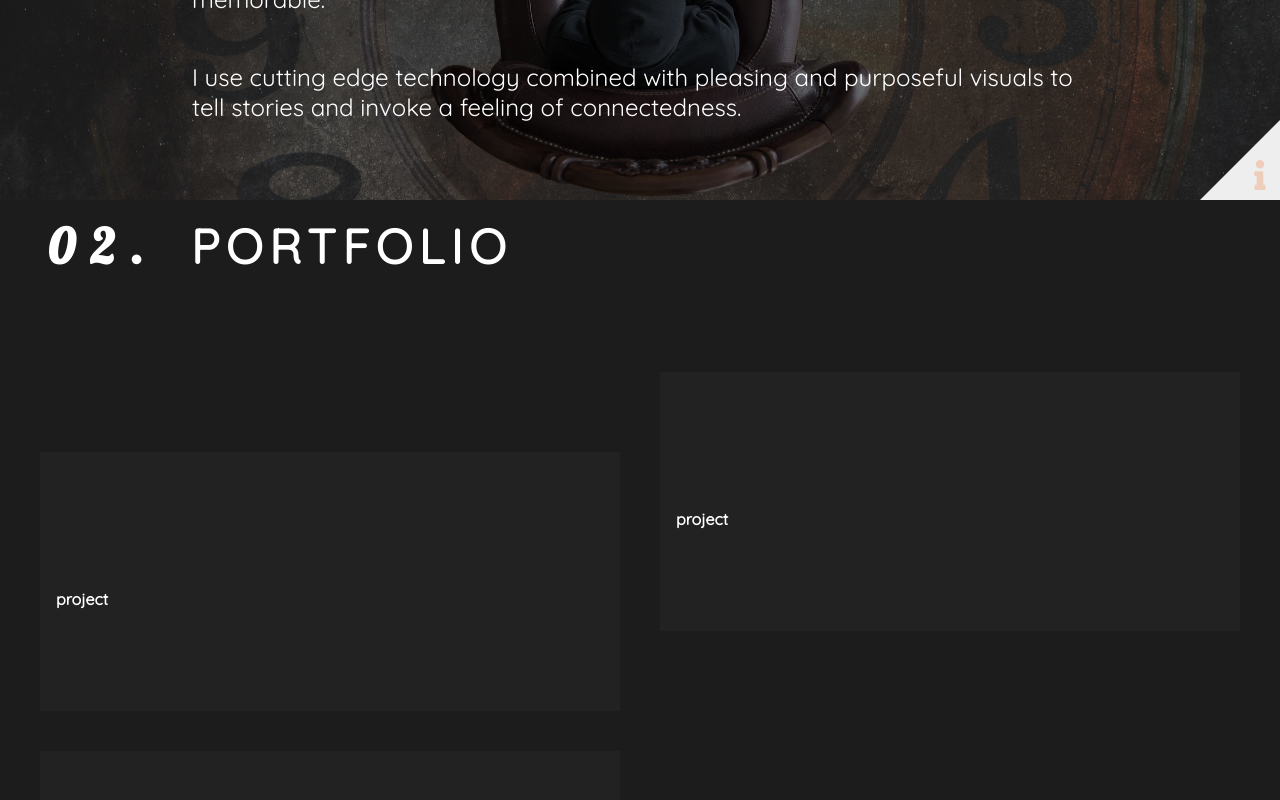
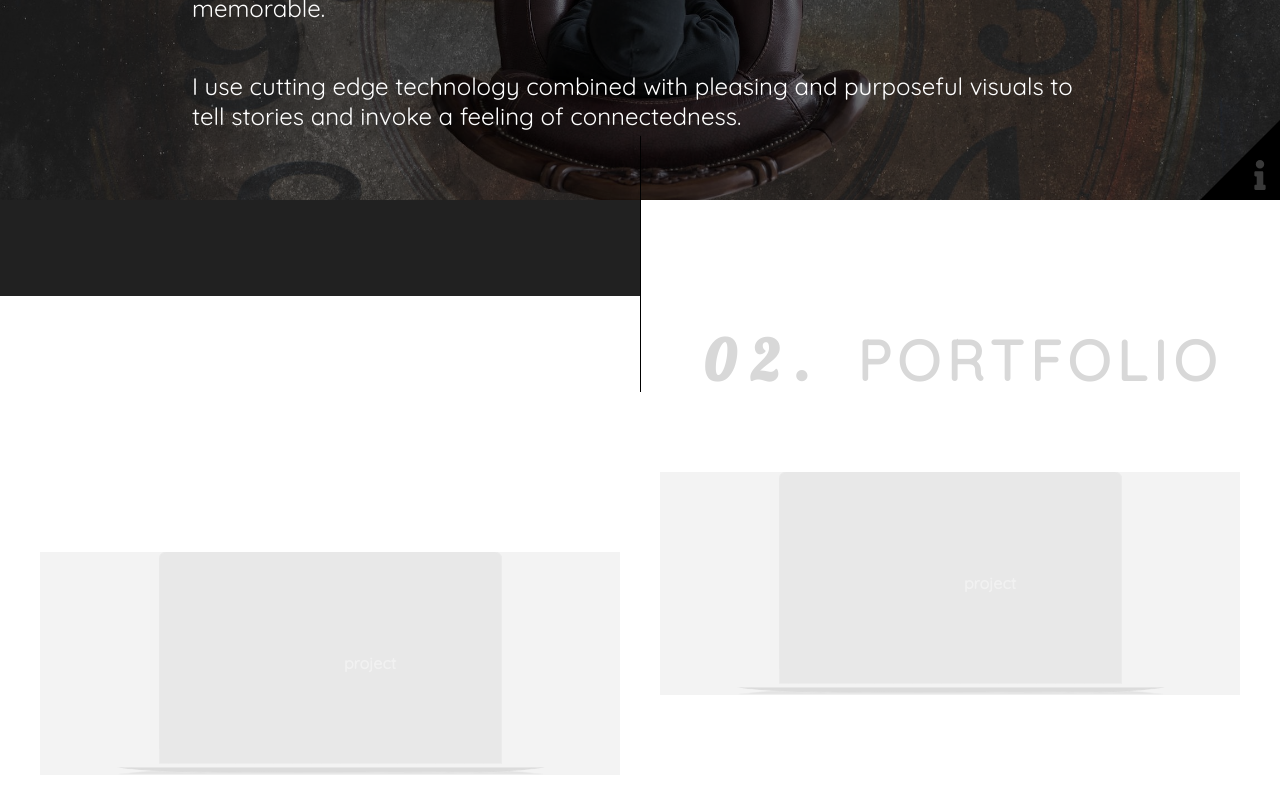
Before and after one commit to codingkix/portfolio, a React (Create React App) app: page / in a window 1280 px wide. Shown: the part 1400-2200 px from the top of the page. Built offline with nearby package versions, Linux system fonts and the light colour scheme.

Commit message:
portfolio bg

```diff
--- a/src/About.css
+++ b/src/About.css
@@ -18,7 +18,7 @@
   right: 0;
   width: 0;
   height: 0;
-  border-bottom: 5rem solid #eee;
+  border-bottom: 5rem solid #000;
   border-left: 5rem solid transparent;
   cursor: pointer;
   z-index: 10;
@@ -30,7 +30,7 @@
   right: 5px;
   width: 30px;
   height: 30px;
-  color: rgb(238, 93, 9);
+  color: #fff;
   animation: blink 1.5s linear alternate infinite;
 }
 
@@ -146,7 +146,7 @@
 .About-more-photos .mask0 {
   left: 0;
   top: calc(100% / 2.5);
-  height: calc(100% - 100%/2.5);
+  height: calc(100% - 100% / 2.5);
 }
 
 .About-more-photos .show .mask0 {
@@ -156,7 +156,7 @@
 .About-more-photos .mask1 {
   left: 0;
   top: calc(100% / 1.5);
-  height: calc(100% - 100%/1.5);
+  height: calc(100% - 100% / 1.5);
 }
 
 .About-more-photos .show .mask1 {
@@ -241,6 +241,7 @@
   font-style: italic;
   margin: 0;
   flex: 1;
+  background-color: #212121;
 }
 
 .About-section__quote p {
--- a/src/Portfolio.css
+++ b/src/Portfolio.css
@@ -1,11 +1,50 @@
 .Portfolio {
   min-height: 100%;
-  background-color: #1c1c1c;
+  background-color: #212121;
+}
+
+.Portfolio-banner {
+  display: flex;
+  justify-content: flex-end;
+  flex-flow: row wrap;
+  height: 6rem;
+  position: relative;
+}
+
+.banner-mask {
+  width: 50vw;
+  background-color: #212121;
+  height: 100%;
+}
+
+.banner-mask__white {
+  width: 50vw;
+  background: #fff;
+  height: 100%;
+}
+
+.divider {
+  width: 1px;
+  background-color: #000;
+  height: 16rem;
+  position: absolute;
+  bottom: -6rem;
+  left: 50vw;
+  z-index: 5;
+}
+
+.Portfolio-header {
+  width: 50vw;
+  background-color: #fff;
+  margin: 0;
+  color: #d8d8d8;
+  height: 8rem;
+  font-size: 3.5rem;
 }
 
 .Portfolio-list {
-  padding: 0 2.5rem;
-  margin-top: 6rem;
+  background: #fff;
+  padding: 8rem 2.5rem 0 2.5rem;
   list-style: none;
   display: flex;
   align-items: flex-start;
@@ -20,13 +59,49 @@
 }
 
 .Portfolio-item:nth-child(1) {
-  margin-top: 5rem;
+  margin-top: 8rem;
+}
+
+.Portfolio-item:nth-child(2) {
+  margin-top: 3rem;
 }
 
 .Portfolio-project {
-  display: block;
+  display: flex;
+  justify-content: center;
+  align-items: center;
   padding: 5rem 1rem;
   cursor: pointer;
   position: relative;
-  background-color: #222;
+  background-color: #f3f3f3;
 }
+
+.Portfolio-project::after {
+  content: '';
+  position: absolute;
+  top: 0;
+  left: 0;
+  width: 100%;
+  height: 100%;
+  background-image: url('./images/mac.png');
+  background-size: contain;
+  background-position: center;
+  background-repeat: no-repeat;
+  opacity: 0.25;
+}
+
+.Portfolio-preview {
+  /* position: relative;
+  padding-top: 52%; */
+}
+
+.Portfolio-screenshot {
+  width: 80%;
+  /* position: absolute;
+  top: 7.5%;
+  left: 13%;
+  width: 74%;
+  -webkit-backface-visibility: hidden;
+  backface-visibility: hidden;
+  z-index: 1; */
+}
--- a/src/Portfolio.js
+++ b/src/Portfolio.js
@@ -1,17 +1,27 @@
 import React from 'react'
 import './Portfolio.css'
+import project1 from './images/coding.jpg'
 
 import SectionHeader from './SectionHeader'
 
 const Portfolio = () => {
   return (
     <article id="portfolio" className="Portfolio">
-      <SectionHeader title="portfolio" label="02." />
+      <div className="Portfolio-banner">
+        <div className="banner-mask" />
+        <span className="divider" />
+        <div className="banner-mask__white" />
+        <SectionHeader
+          className="Portfolio-header"
+          title="portfolio"
+          label="02."
+        />
+      </div>
       <ul className="Portfolio-list">
         <li className="Portfolio-item">
           <span className="Portfolio-project">
             <figure className="Portfolio-preview">
-              <img />
+              <img className="Portfolio-screenshot" />
             </figure>
             <figcaption className="Portfolio-project-info">
               <h4 className="Portfolio-project-title">project</h4>
--- a/src/SectionHeader.css
+++ b/src/SectionHeader.css
@@ -2,13 +2,15 @@
   font-size: 3rem;
   color: #ffffff;
   text-transform: uppercase;
-  margin: 1rem;
-  margin-left: 3rem;
+  margin: 1rem 0;
   letter-spacing: 0.4rem;
+  display: flex;
+  align-items: center;
+  min-height: 6rem;
 }
 
 .SectionHeader label {
   font-family: 'Lobster', cursive;
-  margin-right: 2rem;
+  margin: 0 2rem 0 4rem;
   letter-spacing: 1rem;
 }
--- a/src/SectionHeader.js
+++ b/src/SectionHeader.js
@@ -1,10 +1,11 @@
 import React from 'react'
+import cx from 'classnames'
 import './SectionHeader.css'
 
 const SectionHeader = props => {
-  const { label, title } = props
+  const { label, title, className } = props
   return (
-    <h3 className='SectionHeader'>
+    <h3 className={cx('SectionHeader', className)}>
       <label>{label}</label>
       {title}
     </h3>
```
